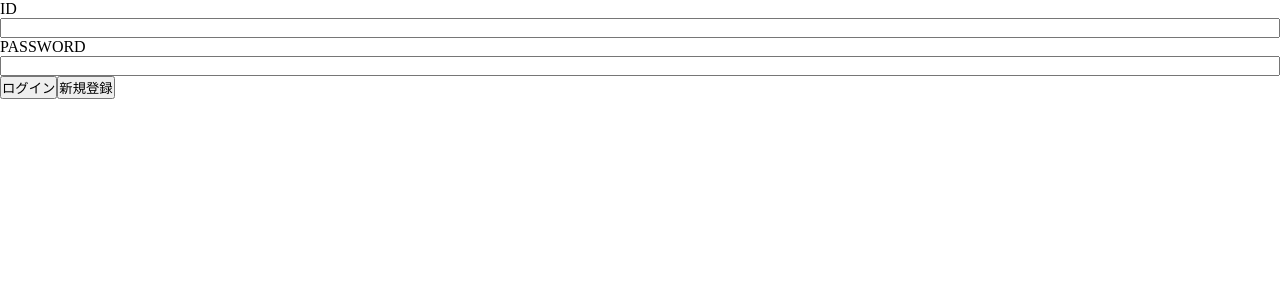
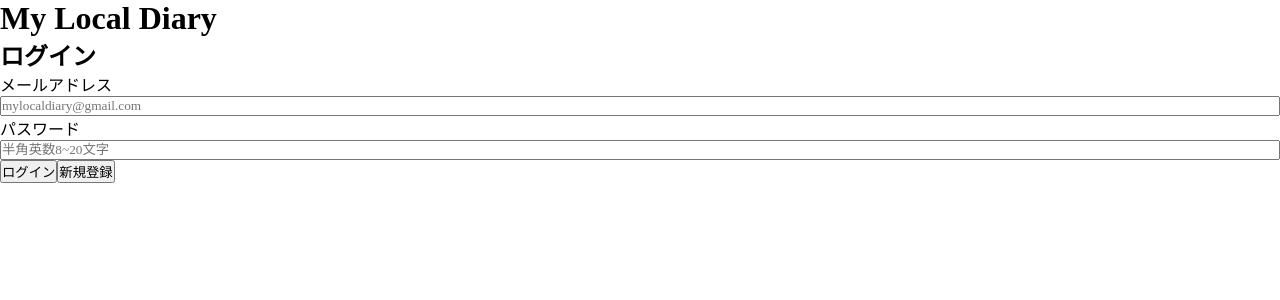
Before and after one commit to junseo1017/localDiary, a React (Create React App) app: page /login in a window 1280 px wide. Shown: the top 300 px of the page. Built offline with nearby package versions, Linux system fonts and the light colour scheme; no server answers.

Commit message:
set Regexp & set Login function

```diff
--- a/public/index.html
+++ b/public/index.html
@@ -3,25 +3,10 @@
   <head>
     <meta charset="utf-8" />
     <meta name="viewport" content="width=device-width, initial-scale=1" />
-    <meta name="theme-color" content="#000000" />
-    <meta
-      name="description"
-      content="Web site created using create-react-app"
-    />
-    <title>React App</title>
+    <title>MY LOCAL DIARY</title>
+    <link rel="shortcut icon" href="favicon.ico" type="image/x-icon" />
   </head>
   <body>
-    <noscript>You need to enable JavaScript to run this app.</noscript>
     <div id="root"></div>
-    <!--
-      This HTML file is a template.
-      If you open it directly in the browser, you will see an empty page.
-
-      You can add webfonts, meta tags, or analytics to this file.
-      The build step will place the bundled scripts into the <body> tag.
-
-      To begin the development, run `npm start` or `yarn start`.
-      To create a production bundle, use `npm run build` or `yarn build`.
-    -->
   </body>
 </html>
--- a/src/App.tsx
+++ b/src/App.tsx
@@ -9,12 +9,12 @@ import "./app.css";
 function App() {
   const [hello, setHello] = useState("");
 
-  useEffect(() => {
-    axios
-      .get("/test")
-      .then((response) => setHello(response.data))
-      .catch((error) => console.log(error));
-  }, []);
+  // useEffect(() => {
+  //   axios
+  //     .get("/test")
+  //     .then((response) => setHello(response.data))
+  //     .catch((error) => console.log(error));
+  // }, []);
 
   return (
     <RecoilRoot>
--- a/src/component/LoginForm.tsx
+++ /dev/null
@@ -1,52 +0,0 @@
-/** @jsxImportSource @emotion/react */
-
-import React, { FC } from "react";
-import { useForm, SubmitHandler } from "react-hook-form";
-import { css } from "@emotion/react";
-import { FormInput } from "../style/component/formInput";
-import { useNavigate } from "react-router-dom";
-interface LoginFormValue {
-  id: string;
-  pw: string;
-}
-
-const LoginForm: FC = () => {
-  const navigate = useNavigate();
-  const { register, handleSubmit } = useForm<LoginFormValue>();
-  const onLoginFormSubmitHandler: SubmitHandler<LoginFormValue> = async (
-    data
-  ) => {
-    console.log(data);
-  };
-  const onsignUpBtnClickHandler = (e: React.MouseEvent<HTMLElement>) => {
-    e.preventDefault();
-    navigate({ pathname: "/signup" });
-  };
-
-  return (
-    <div>
-      <form onSubmit={handleSubmit(onLoginFormSubmitHandler)}>
-        <label htmlFor="id">ID</label>
-        <input
-          css={FormInput}
-          autoComplete="off"
-          type="text"
-          {...register("id", { required: true })}
-        />
-        <label htmlFor="pw">PASSWORD</label>
-        <input
-          css={FormInput}
-          autoComplete="off"
-          type="password"
-          {...register("pw", { required: true })}
-        />
-        <div>
-          <button type="submit">ログイン</button>
-          <button onClick={onsignUpBtnClickHandler}>新規登録</button>
-        </div>
-      </form>
-    </div>
-  );
-};
-
-export default LoginForm;
--- /dev/null
+++ b/src/component/loginpage/LoginForm.tsx
@@ -0,0 +1,64 @@
+/** @jsxImportSource @emotion/react */
+
+import React, { FC } from "react";
+import { useForm, SubmitHandler } from "react-hook-form";
+import { css } from "@emotion/react";
+import { FormInput } from "../../style/component/formInput";
+import { Link, useNavigate } from "react-router-dom";
+import { RegExp } from "../../util/regEx";
+
+interface LoginFormValue {
+  id: string;
+  pw: string;
+}
+
+const LoginForm: FC = () => {
+  const navigate = useNavigate();
+  const { register, handleSubmit } = useForm<LoginFormValue>();
+  const onLoginFormSubmitHandler: SubmitHandler<LoginFormValue> = async (
+    data
+  ) => {
+    console.log(data);
+  };
+  const onSignUpBtnClickHandler = (e: React.MouseEvent<HTMLElement>) => {
+    e.preventDefault();
+    navigate({ pathname: "/signup" });
+  };
+
+  return (
+    <div>
+      <div>
+        <h1>
+          <Link to={"/"}>My Local Diary</Link>
+        </h1>
+      </div>
+      <main>
+        <h2>ログイン</h2>
+        <form onSubmit={handleSubmit(onLoginFormSubmitHandler)}>
+          <label htmlFor="id">メールアドレス</label>
+          <input
+            css={FormInput}
+            autoComplete="off"
+            type="text"
+            placeholder="mylocaldiary@gmail.com"
+            {...register("id", { required: true, pattern: RegExp.emailType })}
+          />
+          <label htmlFor="pw">パスワード</label>
+          <input
+            css={FormInput}
+            autoComplete="off"
+            type="password"
+            placeholder="半角英数8~20文字"
+            {...register("pw", { required: true, pattern: RegExp.pwType })}
+          />
+          <div>
+            <button type="submit">ログイン</button>
+            <button onClick={onSignUpBtnClickHandler}>新規登録</button>
+          </div>
+        </form>
+      </main>
+    </div>
+  );
+};
+
+export default LoginForm;
--- a/src/pages/LoginPage.tsx
+++ b/src/pages/LoginPage.tsx
@@ -1,6 +1,6 @@
 import React, { Component } from "react";
 import { useForm, SubmitHandler } from "react-hook-form";
-import LoginForm from "../component/LoginForm";
+import LoginForm from "../component/loginpage/LoginForm";
 
 function LoginPage() {
   return <LoginForm />;
--- /dev/null
+++ b/src/util/regEx.ts
@@ -0,0 +1,5 @@
+export const RegExp = {
+  emailType:
+    /^(([^<>()[]\\.,;:s@"]+(.[^<>()[]\\.,;:s@"]+)*)|(".+"))@(([[0-9]{1,3}.[0-9]{1,3}.[0-9]{1,3}.[0-9]{1,3}])|(([a-zA-Z-0-9]+.)+[a-zA-Z]{2,}))$/,
+  pwType: /^([a-zA-Z0-9]{8,20})$/,
+};
```
Also changed, not shown: public/manifest.json (deleted), 1 other file (tests, documents, lock files or other folders).
